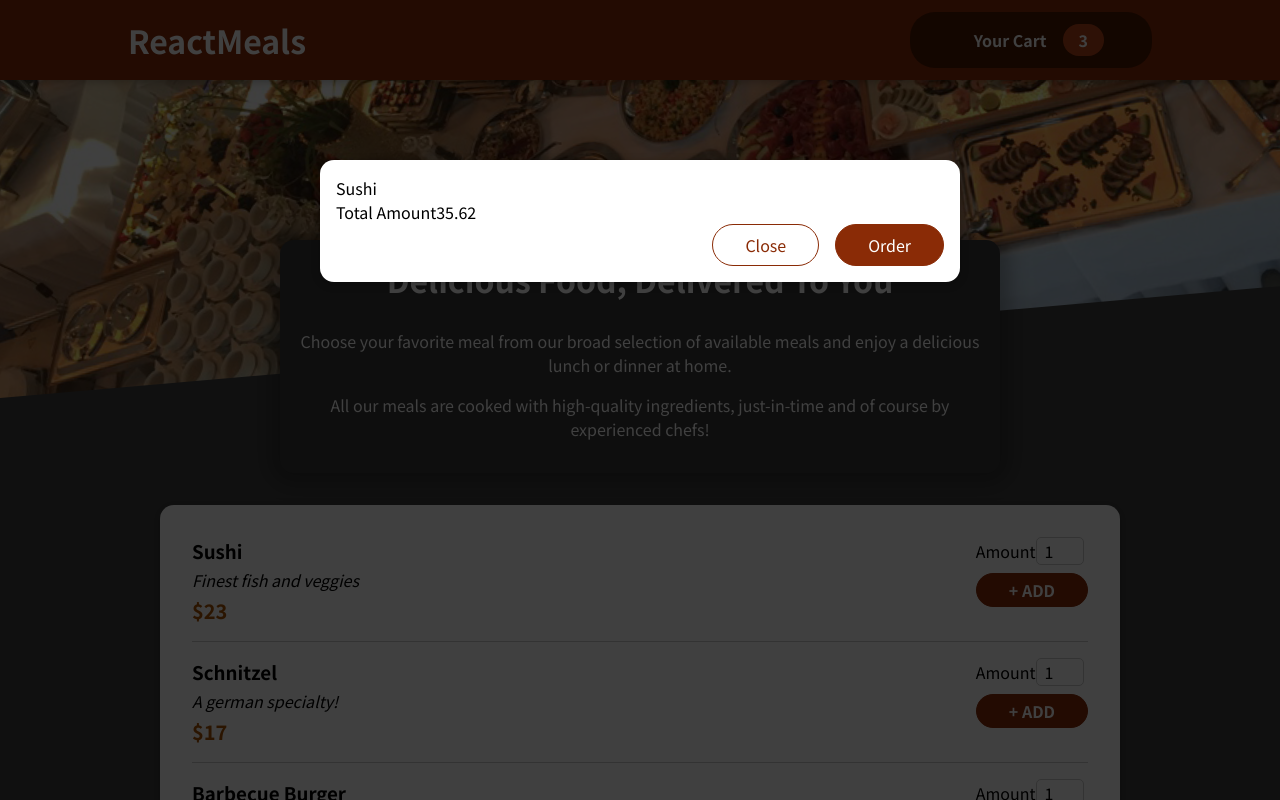
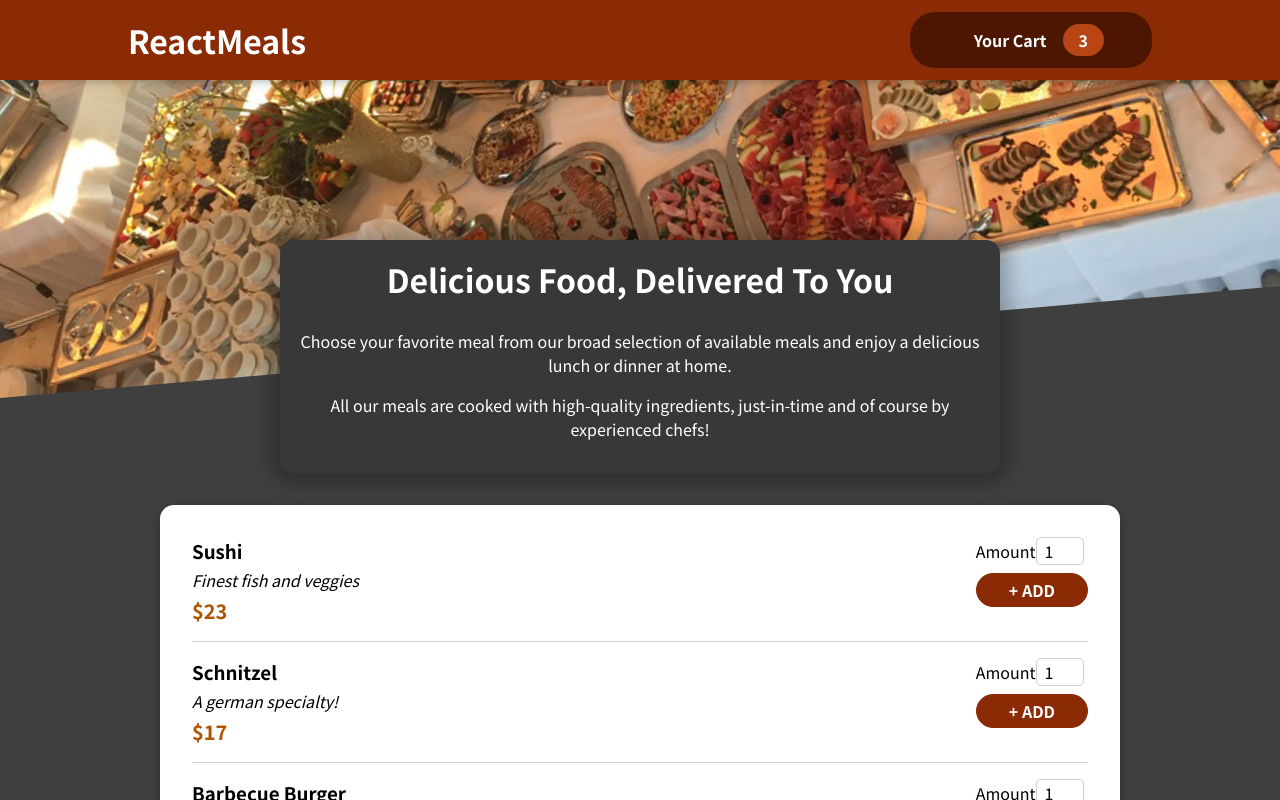
Before and after one commit to lakerser/deliveryApp, a React (Create React App) app: page / in a window 1280 px wide. Shown: the top 800 px of the page. Built offline with nearby package versions, Linux system fonts and the light colour scheme; some icons are missing.

Commit message:
lesson 141 managing cart

```diff
--- a/src/App.jsx
+++ b/src/App.jsx
@@ -1,14 +1,22 @@
 /* eslint-disable react/no-unescaped-entities */
-import React from 'react';
+import React, { useState } from 'react';
 import Header from './components/Layout/Header';
 import Meals from './components/Meals/Meals';
 import Cart from './components/Cart/Cart';
 
 function App() {
+  const [cardIsShown, setCardIsShown] = useState(false);
+
+  const showCardHandles = () => {
+    setCardIsShown(true);
+  };
+  const hideCardHandles = () => {
+    setCardIsShown(false);
+  };
   return (
     <>
-      <Cart />
-      <Header />
+      {cardIsShown && <Cart onHide={hideCardHandles} />}
+      <Header onHide={hideCardHandles} onShow={showCardHandles} />
       <main>
         <Meals />
       </main>
--- a/src/components/Cart/Cart.jsx
+++ b/src/components/Cart/Cart.jsx
@@ -2,7 +2,7 @@ import React from 'react';
 import classes from './Cart.module.css';
 import Modal from '../UI/Modal';
 
-export default function Cart() {
+export default function Cart({ onHide }) {
   const cartItems = (
     <ul className={classes['cart-items']}>
       {[{ id: 'c1', name: 'Sushi', amount: 2, price: 12.99 }].map((item) => (
@@ -11,17 +11,21 @@ export default function Cart() {
     </ul>
   );
   return (
-    <Modal>
+    <Modal onHide={onHide}>
       {cartItems}
-      <div classes={classes.total}>
+      <div className={classes.total}>
         <span>Total Amount</span>
-        <span>35.62</span>
+        <span>$ 35.62</span>
       </div>
       <div className={classes.actions}>
-        <button type="button" className={classes['button--alt']}>
+        <button
+          onClick={onHide}
+          type="button"
+          className={classes['button--alt']}
+        >
           Close
         </button>
-        <button type="button" className={classes.button}>
+        <button onClick={onHide} type="button" className={classes.button}>
           Order
         </button>
       </div>
--- a/src/components/Cart/Cart.module.css
+++ b/src/components/Cart/Cart.module.css
@@ -13,6 +13,7 @@
   font-weight: bold;
   font-size: 1.5rem;
   margin: 1rem 0;
+
 }
 
 .actions {
--- a/src/components/Layout/Header.jsx
+++ b/src/components/Layout/Header.jsx
@@ -6,12 +6,12 @@ import mealsImage from '../../assets/images/meals.jpeg';
 
 import HeaderCardButton from './HeaderCardButton';
 
-export default function Header() {
+export default function Header({ onShow }) {
   return (
     <>
       <header className={classes.header}>
         <h1>ReactMeals</h1>
-        <HeaderCardButton />
+        <HeaderCardButton onShow={onShow} />
       </header>
       <div className={classes['main-image']}>
         <img src={mealsImage} alt="A table full of delicious food!" />
--- a/src/components/Layout/HeaderCardButton.jsx
+++ b/src/components/Layout/HeaderCardButton.jsx
@@ -2,9 +2,9 @@ import React from 'react';
 import CartIcon from '../Cart/CartIcon';
 import classes from './HeaderCardButton.module.css';
 
-function Headercardbutton() {
+function Headercardbutton({ onShow }) {
   return (
-    <button className={classes.button} type="button">
+    <button onClick={onShow} className={classes.button} type="button">
       <span classes={classes.icon}>
         <CartIcon />
       </span>
--- a/src/components/UI/Modal.jsx
+++ b/src/components/UI/Modal.jsx
@@ -1,10 +1,12 @@
+/* eslint-disable jsx-a11y/no-static-element-interactions */
+/* eslint-disable jsx-a11y/click-events-have-key-events */
 /* eslint-disable max-len */
 import React from 'react';
 import ReactDOM from 'react-dom';
 import classes from './Modal.module.css';
 
-function BackdropComponent() {
-  return <div className={classes.backdrop} />;
+function BackdropComponent({ onHide }) {
+  return <div onClick={onHide} className={classes.backdrop} />;
 }
 function ModalOverlayComponent({ children }) {
   return (
@@ -16,10 +18,10 @@ function ModalOverlayComponent({ children }) {
 
 const portalElement = document.getElementById('overlays');
 
-export default function Modal({ children }) {
+export default function Modal({ children, onHide }) {
   return (
     <>
-      {ReactDOM.createPortal(<BackdropComponent />, portalElement)}
+      {ReactDOM.createPortal(<BackdropComponent onHide={onHide} />, portalElement)}
       {ReactDOM.createPortal(<ModalOverlayComponent>{children}</ModalOverlayComponent>, portalElement)}
     </>
   );
```
